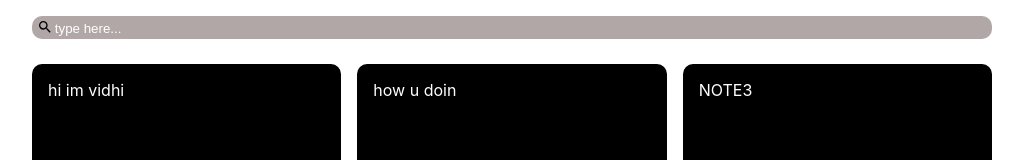
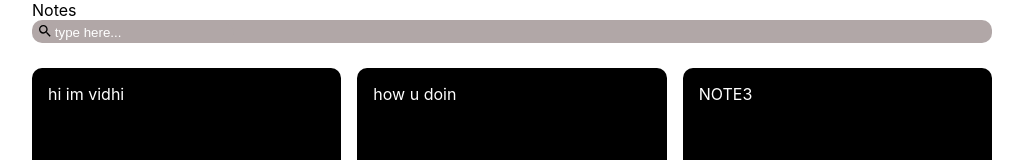
Before and after one commit to vidhik2002/Note, a React (Create React App) app: page / in a window 1280 px wide. Shown: the top 160 px of the page, without its empty margins (128-1151 px from the left). Built offline with nearby package versions, Linux system fonts and the light colour scheme.

Commit message:
feat: toggle button

```diff
--- a/src/App.js
+++ b/src/App.js
@@ -1,7 +1,8 @@
 import { useState } from 'react';
 import { nanoid } from 'nanoid'
 import List from './components/list';
-import Search from './components/search'
+import Search from './components/search';
+import Header from './components/header'
 const App = () => {
   const [note, setnote] = useState([
     {
@@ -63,7 +64,7 @@ const App = () => {
 
   return (
     <div className="container">
-      <p></p>
+      <Header />
       <Search handlesearchNote={setsearchNote}/>
       <List note={note.filter((n) =>
         n.text.toLowerCase().includes(searchNote)
--- /dev/null
+++ b/src/components/header.js
@@ -0,0 +1,10 @@
+import React from "react";
+const Header = () => {
+  return (
+    <div className="header">
+      <div className="main-heading">Notes</div>
+      <div className="toggle-button"></div>
+    </div>
+  );
+};
+export default Header;
```
